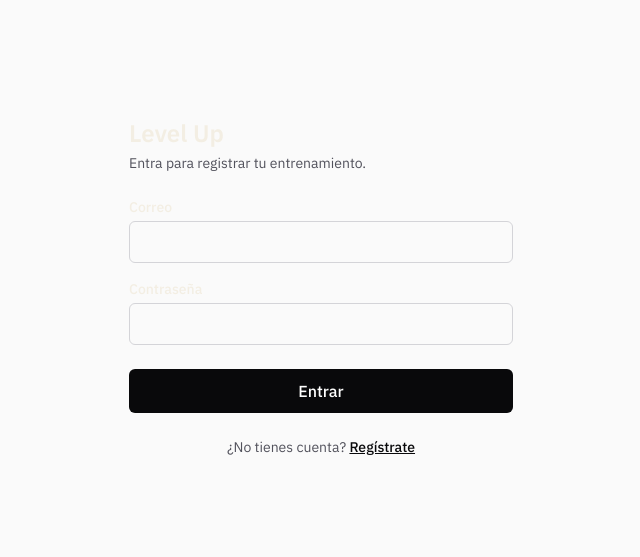
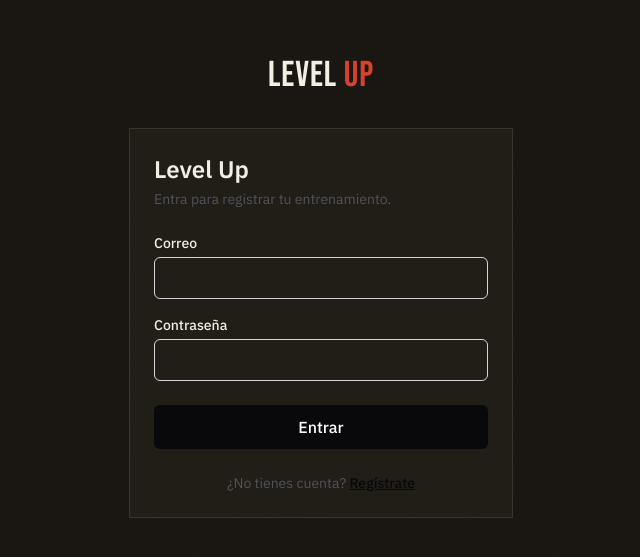
Before and after one commit to georgeaguilar/level-up, a Next.js app: page /login in a window 1280 px wide. Shown: the part 113-670 px from the top of the page, without its empty margins (319-959 px from the left). Built offline with nearby package versions, Linux system fonts and the light colour scheme.

Commit message:
style: apply gym theme to app and auth layouts

```diff
--- a/src/app/(app)/layout.tsx
+++ b/src/app/(app)/layout.tsx
@@ -12,26 +12,29 @@ export default async function AppLayout({
 
   return (
     <div className="flex flex-1 flex-col">
-      <header className="border-b border-zinc-200 dark:border-zinc-800">
+      <header className="sticky top-0 z-10 border-b border-iron bg-floor/95 backdrop-blur">
         <div className="mx-auto flex max-w-2xl items-center justify-between px-4 py-3">
-          <Link href="/" className="text-lg font-semibold">
-            Level Up
+          <Link
+            href="/"
+            className="font-display text-2xl tracking-wide text-chalk"
+          >
+            LEVEL <span className="text-plate-red">UP</span>
           </Link>
-          <nav className="flex items-center gap-4 text-sm">
-            <Link href="/" className="text-zinc-600 hover:text-zinc-950 dark:text-zinc-400 dark:hover:text-white">
+          <nav className="flex items-center gap-4 text-xs font-medium tracking-wide text-chalk-dim uppercase">
+            <Link href="/" className="transition-colors hover:text-chalk">
               Hoy
             </Link>
-            <Link href="/history" className="text-zinc-600 hover:text-zinc-950 dark:text-zinc-400 dark:hover:text-white">
+            <Link href="/history" className="transition-colors hover:text-chalk">
               Historial
             </Link>
-            <Link href="/progress" className="text-zinc-600 hover:text-zinc-950 dark:text-zinc-400 dark:hover:text-white">
+            <Link href="/progress" className="transition-colors hover:text-chalk">
               Progreso
             </Link>
-            <span className="hidden text-zinc-400 sm:inline">
+            <span className="hidden normal-case text-iron-bright sm:inline">
               {profile?.display_name}
             </span>
             <form action={signOut}>
-              <button type="submit" className="text-zinc-600 hover:text-zinc-950 dark:text-zinc-400 dark:hover:text-white">
+              <button type="submit" className="transition-colors hover:text-plate-red">
                 Salir
               </button>
             </form>
--- a/src/app/(auth)/layout.tsx
+++ b/src/app/(auth)/layout.tsx
@@ -1,7 +1,14 @@
 export default function AuthLayout({ children }: { children: React.ReactNode }) {
   return (
-    <div className="flex flex-1 items-center justify-center bg-zinc-50 px-4 dark:bg-black">
-      <div className="w-full max-w-sm">{children}</div>
+    <div className="flex flex-1 items-center justify-center px-4 py-12">
+      <div className="enter w-full max-w-sm">
+        <div className="mb-8 text-center">
+          <span className="font-display text-4xl tracking-wide">
+            LEVEL <span className="text-plate-red">UP</span>
+          </span>
+        </div>
+        <div className="border border-iron bg-surface p-6">{children}</div>
+      </div>
     </div>
   );
 }
```
